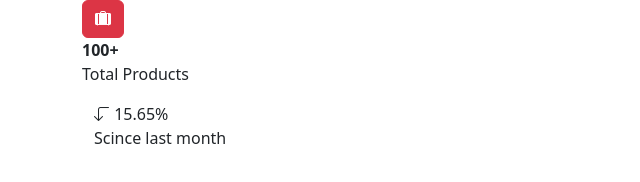
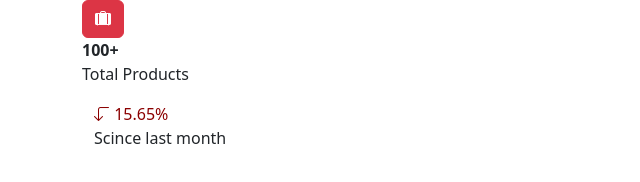
Before and after one commit to briansomogyi/test2, a plain HTML site: page index.html in a window 1280 px wide. Shown: the full height of the page, 0-640 px from the left. Drawn offline with nearby package versions, Linux system fonts and the light colour scheme.

Commit message:
Am adaugat culoarea rosie span-ului ce indica o scadere

```diff
--- a/index.html
+++ b/index.html
@@ -7,6 +7,11 @@
     <link rel="stylesheet" href="https://cdn.jsdelivr.net/npm/bootstrap-icons@1.11.3/font/bootstrap-icons.min.css">
     <link rel="stylesheet" href="https://cdn.jsdelivr.net/npm/bootstrap@5.3.3/dist/css/bootstrap.min.css">
     <script src="https://cdn.jsdelivr.net/npm/bootstrap@5.3.3/dist/js/bootstrap.bundle.min.js"></script>
+    <style>
+        .drop {
+            color: darkred;
+        }
+    </style>
 </head>
 <body>
     <div class="container">
@@ -16,7 +21,7 @@
             <p>Total Products</p>
         </div>
         <div class="container-sm">
-            <span>
+            <span class="drop">
                 <i class="bi bi-arrow-90deg-down"></i> 15.65%
             </span>
             <p>Scince last month</p>
```
